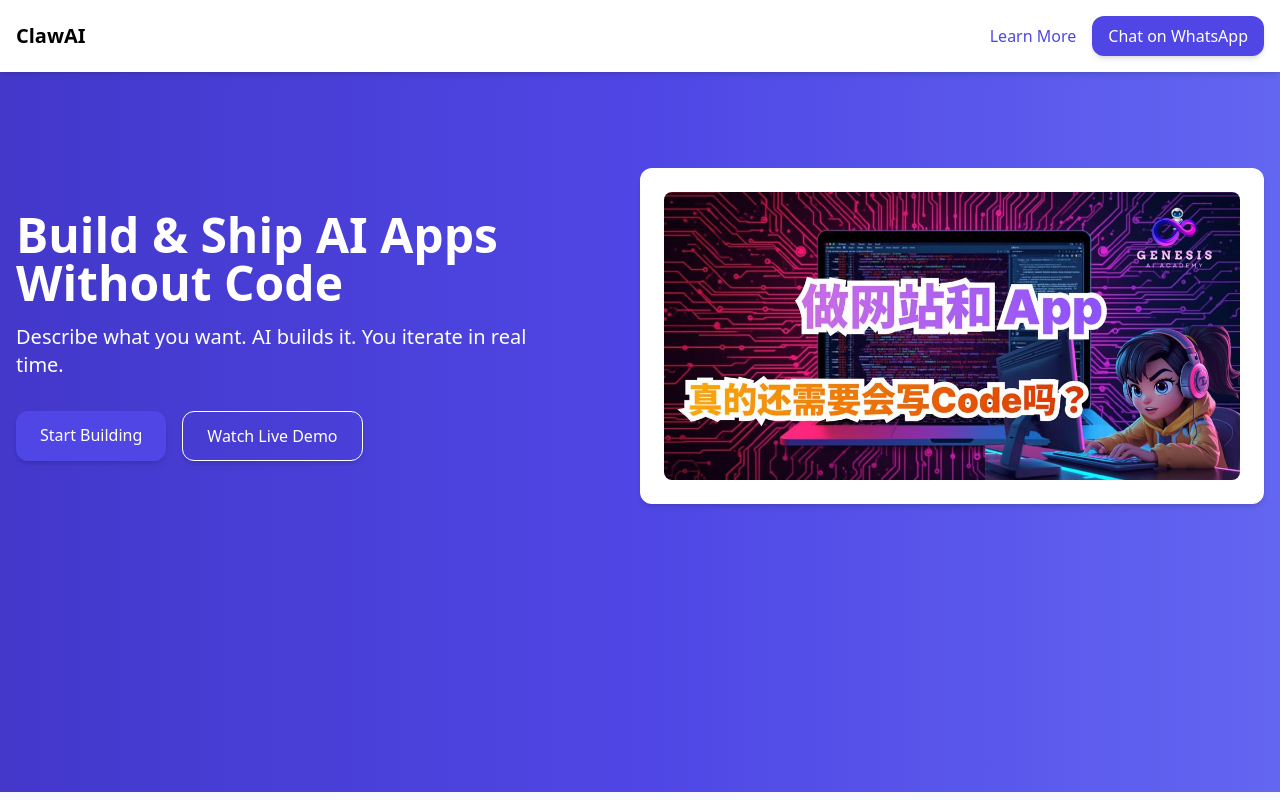
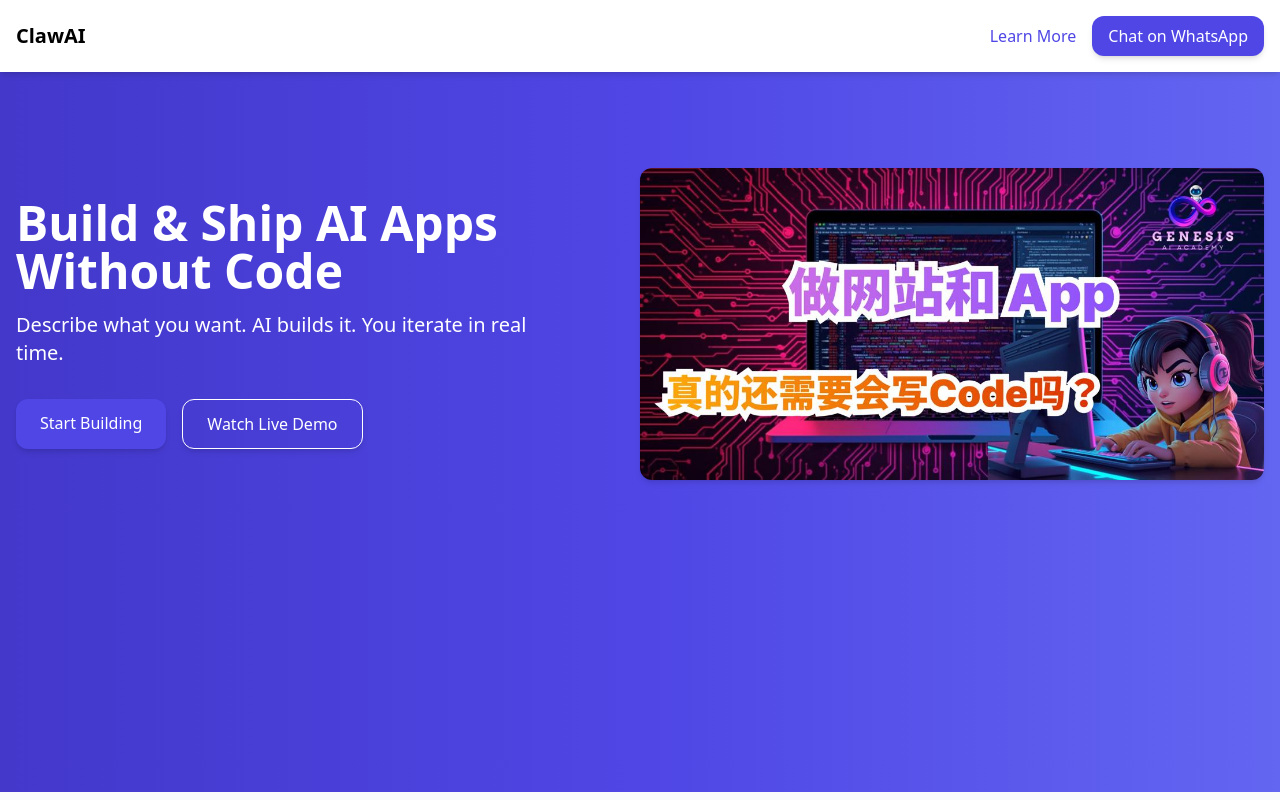
Before and after one commit to Danielkh96/mylandingpage, a Next.js app: page / in a window 1280 px wide. Shown: the top 800 px of the page. Built offline with nearby package versions, Linux system fonts and the light colour scheme.

Commit message:
fix: remove white frame around hero image

```diff
--- a/src/components/sections/Hero.tsx
+++ b/src/components/sections/Hero.tsx
@@ -31,13 +31,11 @@ export default function Hero() {
 
         {/* Right Column */}
         <div className="mt-12 md:mt-0 md:w-1/2">
-          <div className="rounded-xl shadow-md bg-white p-6">
-            <img
-              src="/images/hero-new.jpg"
-              alt="AI cartoon robot illustration"
-              className="w-full h-auto rounded-lg"
-            />
-          </div>
+          <img
+            src="/images/hero-new.jpg"
+            alt="AI cartoon robot illustration"
+            className="w-full h-auto rounded-xl shadow-md"
+          />
         </div>
       </div>
     </section>
```
